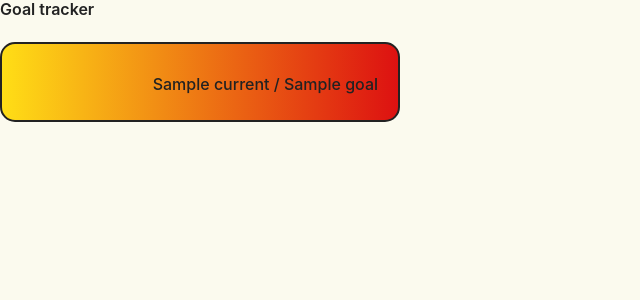
After one commit to sunrisemovement/sunrise-strike-circles, a Django app: template strikecircle/templates/strikecircle/progress_bar.html in a window 1280 px wide. The commit adds this page. Shown: the top 300 px of the page, without its empty margins (0-640 px from the left). Run offline with Django 3.2, Linux system fonts and the light colour scheme; the template is opened without the code that fills it: most values are stand-ins (such as "Sample title", 1, 10 or a date in 2020); style sheets or scripts are compiled from the project's sources; some libraries are stand-ins or nearby versions.

Commit message:
Turn thermometer sideways, rename to progress bar

```diff
--- /dev/null
+++ b/strikecircle/static/strikecircle/sass/progress_bar.sass
@@ -0,0 +1,29 @@
+@import "./base_template.sass"
+
+$therm-width: 400px
+$therm-height: 80px
+
+.progress-bar-container
+    width: $therm-width
+
+    .progress-bar
+        border: 2px solid $dark
+        border-radius: 15px
+        width: $therm-width
+        height: $therm-height
+        overflow: hidden
+        background: linear-gradient(to right, $yellow, #DD1111)
+        text-align: center
+        position: relative
+
+        .progress-label
+            position: absolute
+            line-height: $therm-height
+            left: 33%
+            color: $dark
+            font-weight: 500
+
+        .progress-bar-cover
+            float: right
+            background-color: $light
+            height: $therm-height
--- /dev/null
+++ b/strikecircle/templates/strikecircle/progress_bar.html
@@ -0,0 +1,20 @@
+{% load sass_tags %}
+
+{% block extra_css %}
+<link rel="stylesheet" type="text/css" href="{% sass_src 'strikecircle/sass/progress_bar.sass' %}">
+{% endblock extra_css %}
+
+<div class="progress-bar-container">
+    <div class="title is-6 progress-bar-title">Goal tracker</div>
+    <div class="progress-bar" data-count="{{ data.current }}" data-goal="{{ data.goal }}">
+        <span class="progress-label">{{ data.current }} / {{ data.goal }} {{ goal_type }}</span>
+        <div class="progress-bar-cover"></div>
+    </div>
+</div>
+
+<!--
+    Requires strikecircle/js/progress_bar.js, but that has to be added to the extra_javascript block
+    in the template that includes this template, because bulma/base.html puts extra_javascript at the
+    bottom of the page...so if we added the progress_bar.js script here, it would load before jQuery has
+    loaded, and cause an error.
+-->
```
Also changed, not shown: strikecircle/static/strikecircle/js/progress_bar.js (added, +18 -0 lines), strikecircle/static/strikecircle/js/thermometer.js (deleted, +0 -19 lines), strikecircle/static/strikecircle/sass/thermometer.sass (deleted, +0 -40 lines), strikecircle/templates/strikecircle/progress_dashboard.html (+7 -2 lines), strikecircle/templates/strikecircle/thermometer.html (deleted, +0 -25 lines), strikecircle/templates/strikecircle/vis_dashboard.html (+4 -4 lines), strikecircle/views.py (+10 -1 lines).
